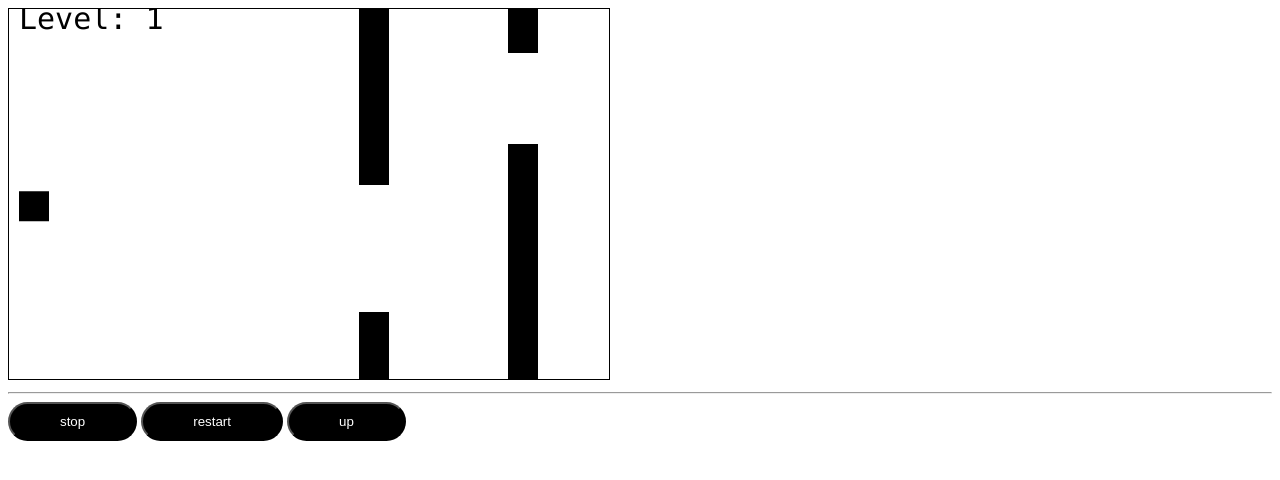
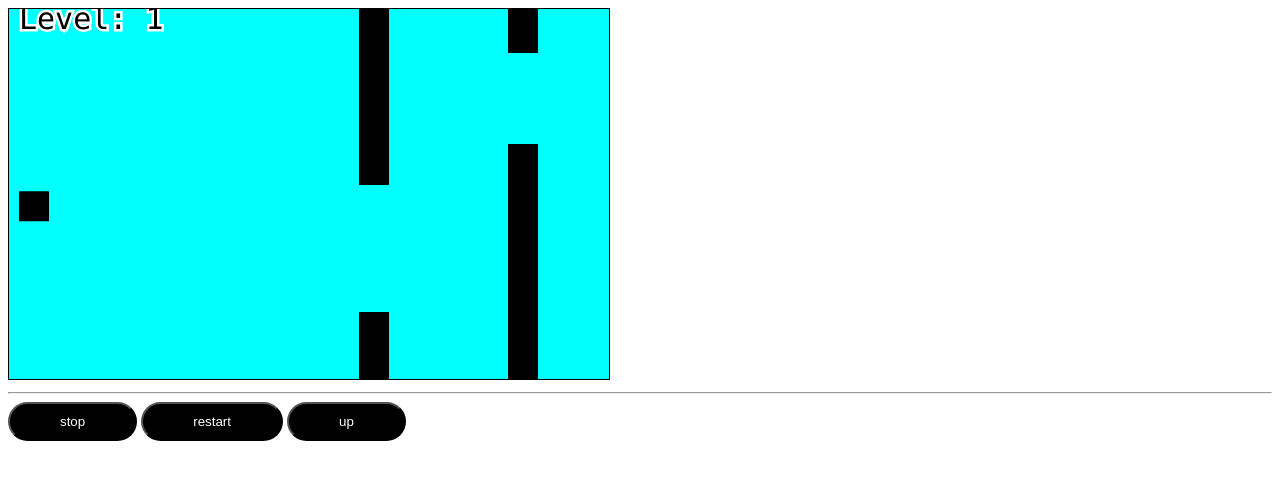
Before and after one commit to JamesGrant2509/JamesG, a plain HTML site: page flapy_square/flapy_square.html in a window 1280 px wide. Drawn offline with Linux system fonts and the light colour scheme.

Commit message:
Update flapy_square.html

```diff
--- a/flapy_square/flapy_square.html
+++ b/flapy_square/flapy_square.html
@@ -11,7 +11,7 @@
         /* Styles for the game canvas */
         canvas {
             border:1px solid Black;
-            background-color: white;
+            background-color: cyan;
         }
         /* Button styles */
         .button {
```
